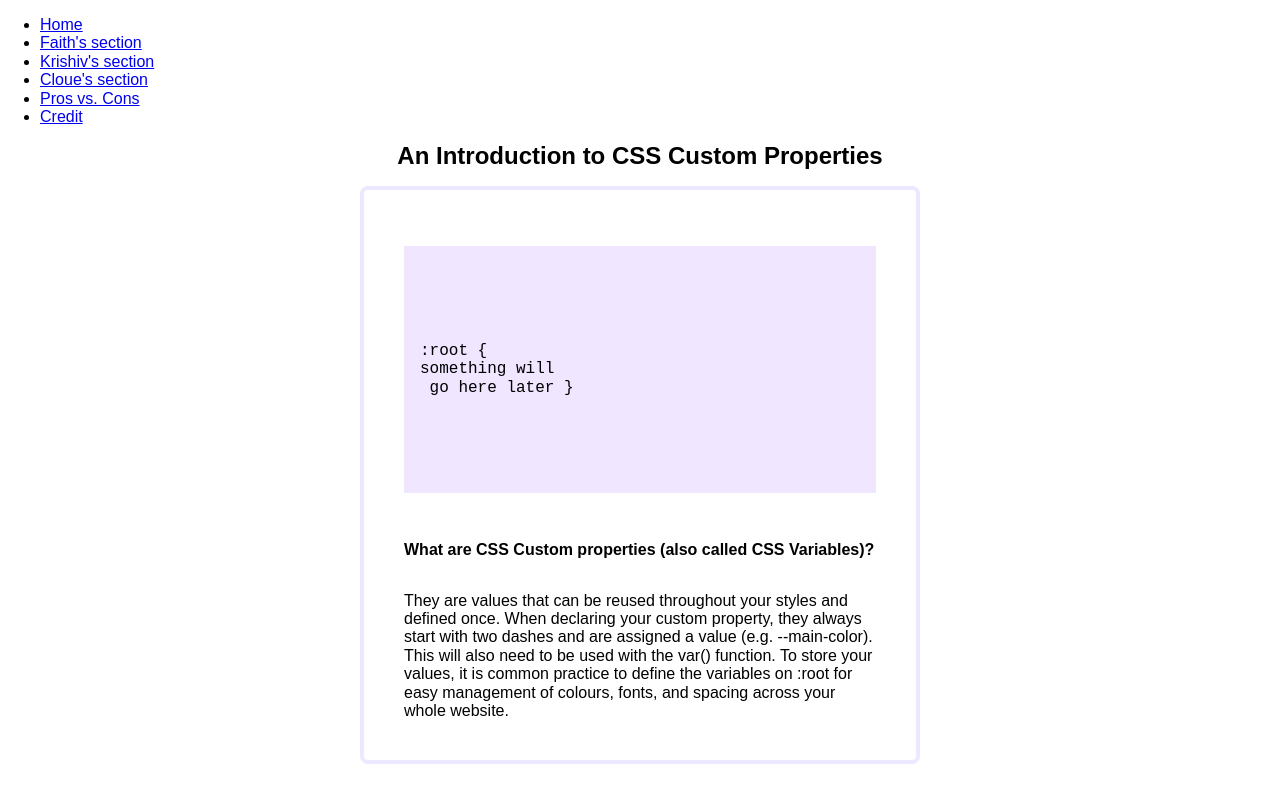
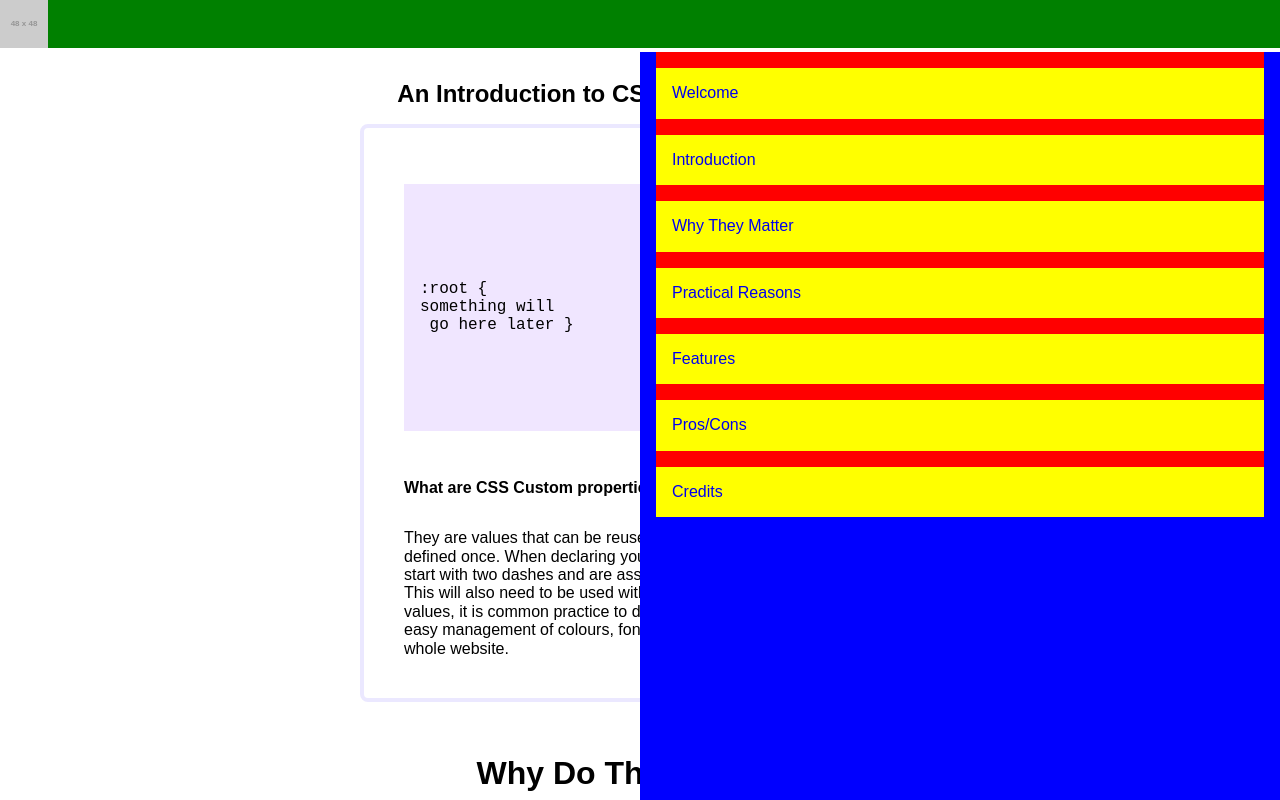
Before and after one commit to CloueM/Project1-G4, a plain HTML site: page index.html in a window 1280 px wide. Shown: the top 800 px of the page. Drawn offline with Linux system fonts and the light colour scheme; placeholder pictures from the web are drawn by us.

Commit message:
added script.js, logo, nav links, css for navbar

```diff
--- a/index.html
+++ b/index.html
@@ -6,18 +6,24 @@
     <title>CSS Custom Properties</title>
     <link rel="stylesheet" href="styles/normalize-fwd.css">
     <link rel="stylesheet" href="styles/style.css">
+    <script src="scripts/script.js" defer></script>
 </head>
 <body>
 
-    <header>
-        <nav>
+    <header class="navigation">
+        <section class="logo">
+            <a href=""><img src="https://placehold.co/48x48" alt="CSS Custom Properties logo"></a>
+        </section>
+
+        <nav class="menu">
             <ul>
-                <li><a href="index.html">Home</a></li>
-                <li><a href="introduction">Faith's section</a></li>
-                <li><a href="#krishiv">Krishiv's section</a></li>
-                <li><a href="#cloue">Cloue's section</a></li>
-                <li><a href="#pros-cons">Pros vs. Cons</a></li>
-                <li><a href="#credit">Credit</a></li>
+                <li><a href="index.html">Welcome</a></li>
+                <li><a href="#intro">Introduction</a></li>
+                <li><a href="#importance">Why They Matter</a></li>
+                <li><a href="#krishiv">Practical Reasons</a></li>
+                <li><a href="#krishiv">Features</a></li>
+                <li><a href="#pros-cons">Pros/Cons</a></li>
+                <li><a href="#credits">Credits</a></li>
             </ul>
         </nav>
     </header>
@@ -189,7 +195,7 @@
 
 
         <!-- CREDITS SECTION -->
-        <section id="credit">
+        <section id="credits">
             <p>credit links here</p>
         </section>
 
--- a/styles/style.css
+++ b/styles/style.css
@@ -10,11 +10,54 @@ body {
     color: var(--secondary);
     font-family: Arial, Helvetica, sans-serif;
     font-size: calc(var(--spacing) * 2);
+    margin-top: 5rem; /* shift body down for navigation */
 }
 
 h1, h2 {
     color: var(--accent);
 }
+
+
+/* NAVIGATION BAR */
+.navigation {
+  position: fixed;
+  top: 0;
+  background-color: green;
+  height: 3rem;
+  width: 100vw;
+}
+
+.logo {
+  display: block;
+}
+
+.menu {
+  background-color: blue;
+  width: 50vw;
+  height: 100vh;
+  position: fixed;
+  right: 0;
+}
+
+.menu ul {
+  margin: 0;
+  padding: 0;
+}
+
+.menu li {
+  display: block;
+  background-color: red;
+  padding-top: 1rem;
+  margin: 0rem 1rem;
+}
+
+.menu a {
+  background-color: yellow;
+  display: block;
+  text-decoration: none;
+  padding: 1rem;
+}
+
 
 
 
```
Also changed, not shown: scripts/script.js (added).
